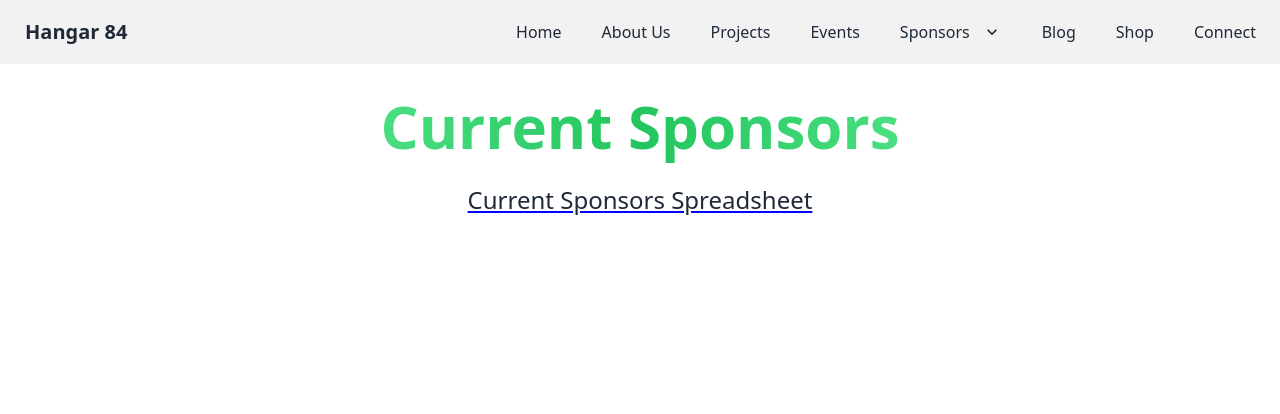
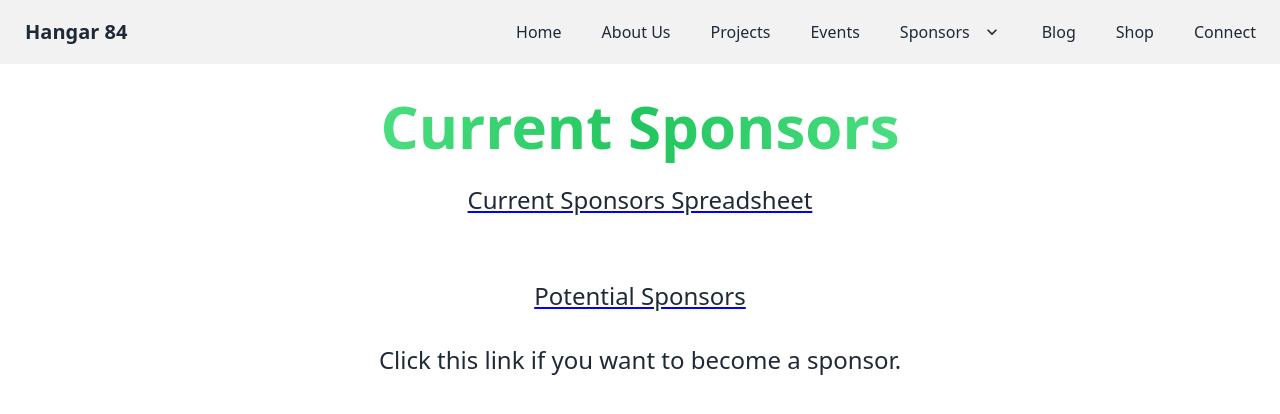
Before and after one commit to ZavionCyboron/hangar84.org, a SvelteKit app: page /current-sponsors in a window 1280 px wide. Shown: the top 414 px of the page. Built offline with nearby package versions, Linux system fonts and the light colour scheme.

Commit message:
feat: add link that leads to potential sponsors page

```diff
--- a/src/routes/current-sponsors/+page.svelte
+++ b/src/routes/current-sponsors/+page.svelte
@@ -13,7 +13,10 @@
         </h1>
         <div class="flex flex-col items-center mt-4 mb-8 text-2xl">
             <!--The link leads to our Sponsorship CRM spreadsheet-->
-            <a href="https://docs.google.com/spreadsheets/d/e/2PACX-1vSVtESnxHFUf-VPpHYFMNPjCdv8Uddo7OpUh55gqYbkUa_vU2dHXWmvJJvCdCvkWj-GsO3CGeONkCsu/pubhtml"><u style="text-decoration-color: blue;">Current Sponsors Spreadsheet</u></a>
+            <a href="https://docs.google.com/spreadsheets/d/e/2PACX-1vSVtESnxHFUf-VPpHYFMNPjCdv8Uddo7OpUh55gqYbkUa_vU2dHXWmvJJvCdCvkWj-GsO3CGeONkCsu/pubhtml"><u style="text-decoration-color: blue;">Current Sponsors Spreadsheet</u></a><br>
+            <br>
+            <a href="https://hangar84.org/potential-sponsors/"><u style="text-decoration-color: blue;">Potential Sponsors</u></a><br>
+            Click this link if you want to become a sponsor.
         </div>
     </div>
 </div>
```
